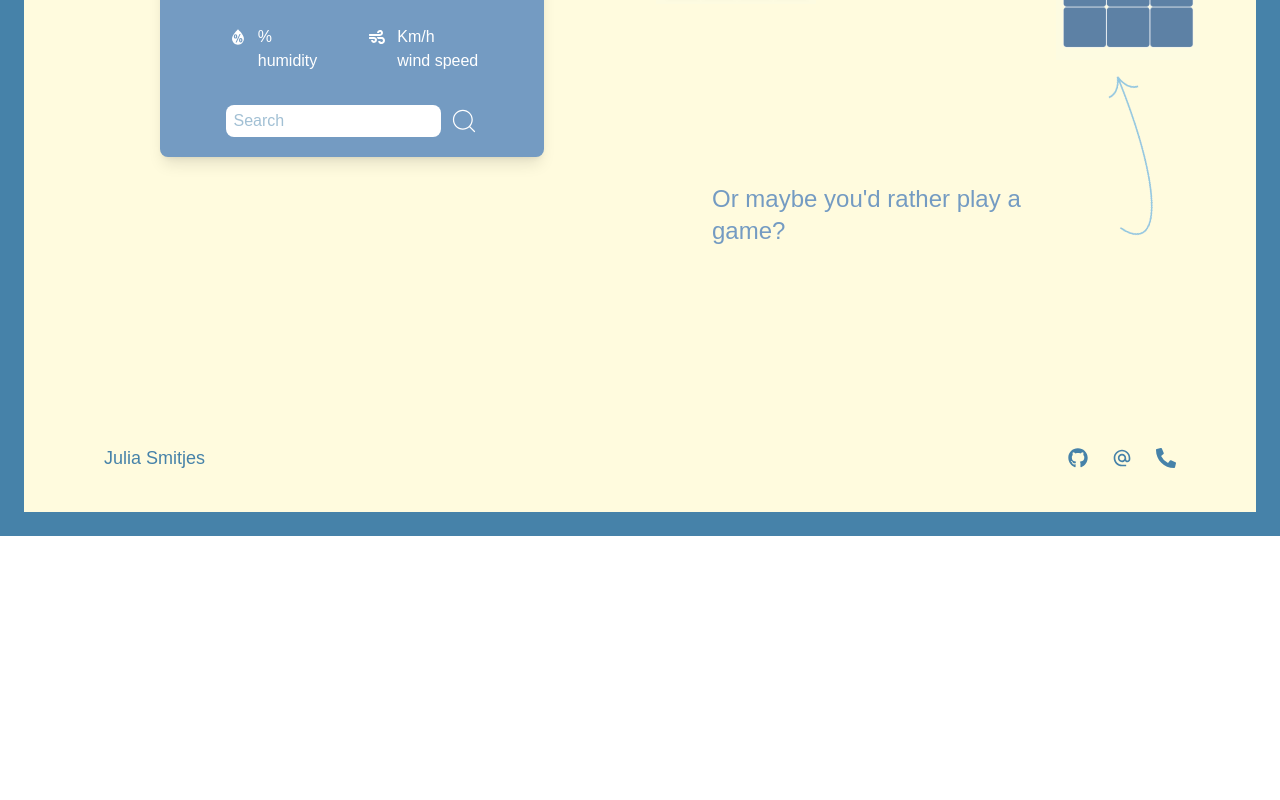
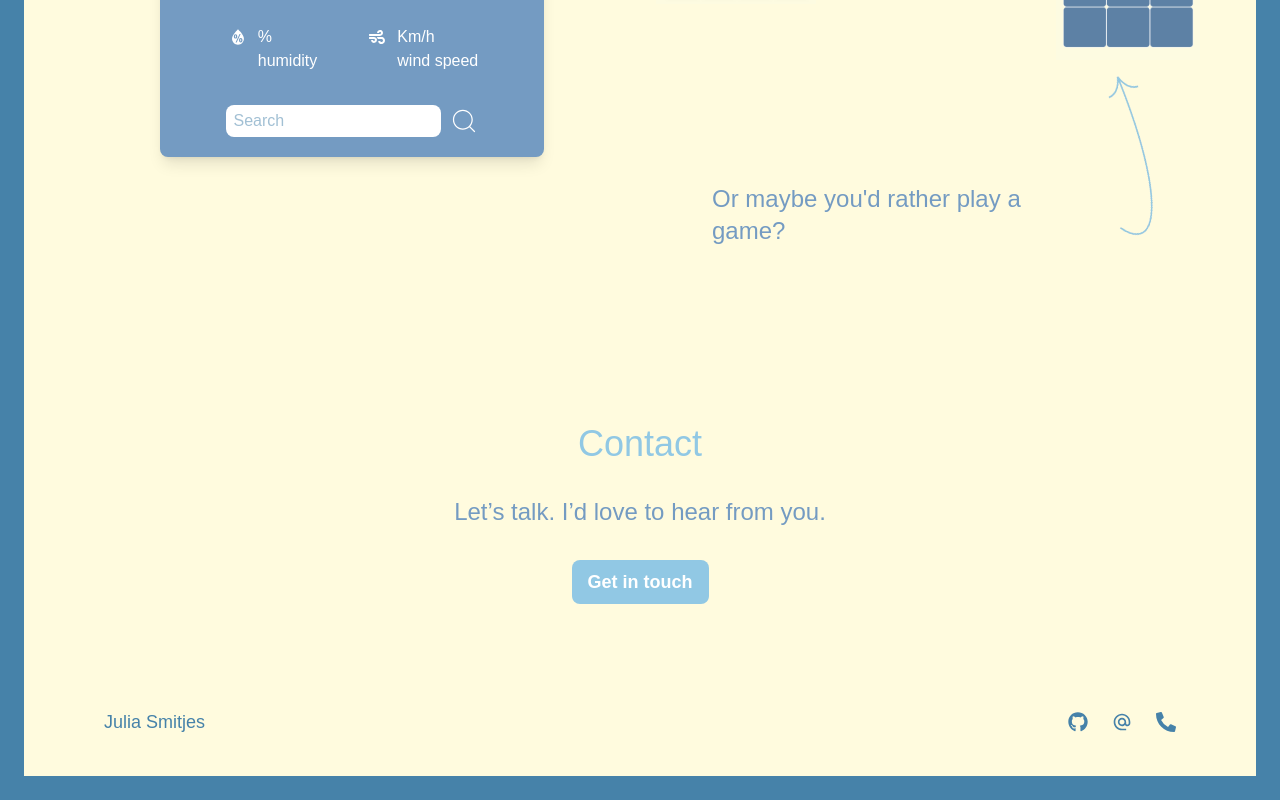
Before and after one commit to Juliasmitjes/0-portfolio, a React (Vite) app: page / in a window 1280 px wide. Shown: the part 2196-2996 px from the top of the page. Before the commit the page ends 2732 px from the top, so only its background shows below. Built offline with nearby package versions, Linux system fonts and the light colour scheme; no server answers; a web font is replaced by a local one.

Commit message:
import contact form

```diff
--- a/src/components/Carousel.jsx
+++ b/src/components/Carousel.jsx
@@ -6,17 +6,16 @@ const slides = [
     <div>
       <h1 className="mb-3 text-4xl font-myHeader text-myBlue">Education</h1>
       <p className="text-2xl font-myText text-myOcean font-semibold">
-        MSc International Management
-        <p className="font-normal">
+        MSc International Management</p>
+        <p className="text-2xl font-myText text-myOcean font-normal">
         strong focus on Econometrics
         <br />
         <br />
         Utrecht University
         </p>
-        <p className="font-semibold">
+        <p className="text-2xl font-myText text-myOcean font-semibold">
         Awarded Cum Laude
         </p>
-      </p>
     </div>
   ),
   (
--- /dev/null
+++ b/src/components/ContactPanel.jsx
@@ -0,0 +1,18 @@
+const ContactPanel = ({ onClose }) => {
+  return (
+    <div className="fixed inset-y-0 right-0 max-w-md w-full bg-white p-6 shadow-xl z-50 transition-transform duration-300">
+      <button onClick={onClose} className="absolute top-4 right-4 text-sky font-bold">✕</button>
+      <h2 className="text-lg font-pangaia font-semibold text-peach mb-4">Neem contact met mij op</h2>
+      <form className="space-y-4">
+        <input type="text" placeholder="Naam" className="font-nunito w-full border rounded px-4 py-2" />
+        <input type="email" placeholder="Email" className="font-nunito w-full border rounded px-4 py-2" />
+        <textarea placeholder="Bericht" className="font-nunito w-full border rounded px-4 py-2" rows="5" />
+        <button type="submit" className="font-nunito bg-sky text-white rounded px-4 py-2 font-semibold">
+          Verstuur
+        </button>
+      </form>
+    </div>
+  );
+};
+
+export default ContactPanel;
--- a/src/components/Header.jsx
+++ b/src/components/Header.jsx
@@ -8,7 +8,7 @@ const navLinks = [
   { name: 'Projects', href: '/#projects-section' },
 ]
 
-const Header = () => {
+const Header = ({setShowContactForm}) => {
   return (
     <div className="bg-myDark pt-6">
       <nav className="bg-myWarm md:flex md:items-center md:justify-end p-4 md:p-6 xl:p-8 mx-6">
@@ -30,6 +30,7 @@ const Header = () => {
           </ul>
           <button
             type="button"
+            onClick={() => setShowContactForm(true)}
             className="hidden ml-9 md:inline-flex items-center font-myText px-4 py-2 bg-myBlue text-white rounded-lg text-lg cursor-pointer font-bold hover:bg-myDark focus:outline-none focus:ring-2 focus:ring-blue-300"
           >
             Contact
--- a/src/pages/Contact.jsx
+++ b/src/pages/Contact.jsx
@@ -1,9 +1,24 @@
-import React from 'react'
+import { useState } from "react";
+import ContactPanel from '../components/ContactPanel.jsx'
 
-const Contact = () => {
+const Contact = () =>{
+  const [showContactForm, setShowContactForm] = useState(false);
+
   return (
-    <div>Contact</div>
-  )
+    <>
+      <button
+        type="button"
+        onClick={() => setShowContactForm(true)}
+        className="rounded-md bg-peach px-4 py-2 text-white font-pangaia hover:bg-sky transition"
+      >
+        Contact
+      </button>
+
+      {showContactForm && (
+        <ContactPanel onClose={() => setShowContactForm(false)} />
+      )}
+    </>
+  );
 }
 
-export default Contact
+export default Contact;
--- a/src/pages/Home.jsx
+++ b/src/pages/Home.jsx
@@ -43,6 +43,22 @@ const Home = () => {
     <div id="projects-section" >
       <Projects />
     </div>
+      <div>
+        <div className="flex flex-col place-items-center justify-center bg-myWarm pt-15 mx-4">
+        <h1 className="text-4xl font-myHeader text-myBlue pb-8">
+          Contact
+        </h1>
+        <p className="text-2xl font-myText text-myOcean pb-8 max-w-lg text-center">
+          Let’s talk. I’d love to hear from you.
+        </p>
+        <button
+            type="button"
+            className="hidden md:inline-flex items-center font-myText px-4 py-2 bg-myBlue text-white rounded-lg text-lg cursor-pointer font-bold hover:bg-myDark focus:outline-none focus:ring-2 focus:ring-blue-300 mb-6"
+          >
+            Get in touch
+          </button>
+      </div>
+    </div>
   </div>
 </div>
   )
--- a/src/pages/Layout.jsx
+++ b/src/pages/Layout.jsx
@@ -1,15 +1,22 @@
 'use client'
 
+import { useState } from 'react'
 import Header from '../components/Header.jsx';
 import Footer from '../components/Footer.jsx';
+import ContactPanel from '../components/ContactPanel.jsx'
 import { Outlet } from "react-router-dom";
 
 const Layout = () => {
+  const [showContactForm, setShowContactForm] = useState(false)
+
   return (
     <>
-    <Header />
-    <Outlet />
-    <Footer />
+    <Header setShowContactForm={setShowContactForm}/>
+    <Outlet context={{ setShowContactForm }} />
+    {showContactForm && (
+      <ContactPanel onClose={() => setShowContactForm(false)} />
+    )}
+    <Footer setShowContactForm={setShowContactForm}/>
     </>
   )
 }
--- a/src/pages/Projects.jsx
+++ b/src/pages/Projects.jsx
@@ -71,7 +71,7 @@ const Projects = () => (
           <Link to="/tictactoe">
           <div className="cursor-pointer group text-center">
             <span
-                className="block mb-5 text-myDark text-xl translate-y-20 font-myHeader opacity-0 group-hover:opacity-100 transition-opacity duration-300"
+                className="block mb-4 text-myDark text-xl translate-y-20 font-myHeader opacity-0 group-hover:opacity-100 transition-opacity duration-300"
               >
                 Tic tac toe
               </span>
```
